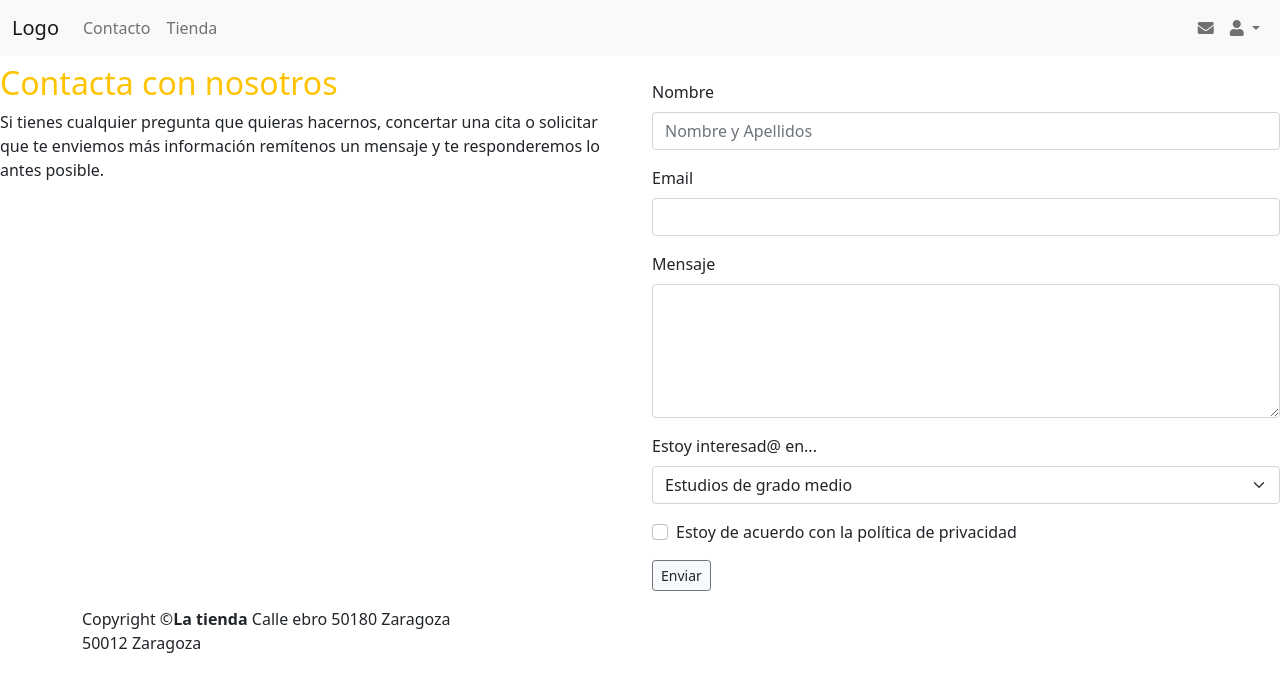
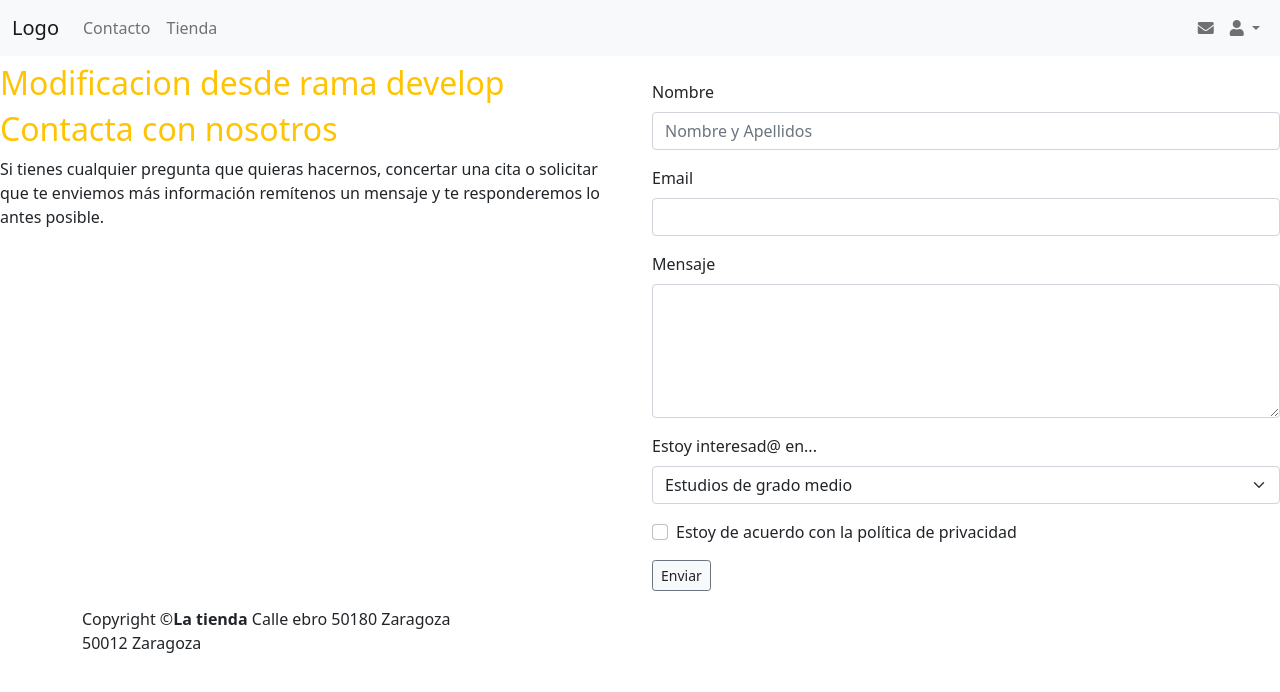
Before and after one commit to 0bealan0/primer-proyecto-git, a plain HTML site: page contacto.html in a window 1280 px wide. Drawn offline with Linux system fonts and the light colour scheme.

Commit message:
modificacion y actualizacion desde rama develop

```diff
--- a/contacto.html
+++ b/contacto.html
@@ -98,7 +98,8 @@
 <main>
     <section class="row mt-3 pt-3">
         <div class="col-lg-6 mt-3 pt-3">
-            <h2>Contacta con nosotros</h2>
+<h2>Modificacion desde rama develop</h2>
+ <h2>Contacta con nosotros</h2>
             <p>Si tienes cualquier pregunta que quieras hacernos, concertar una cita o solicitar que te enviemos más información remítenos un mensaje y te responderemos lo antes posible.</p>
         </div>
         <div class="col-sm-6 pt-5">
```
